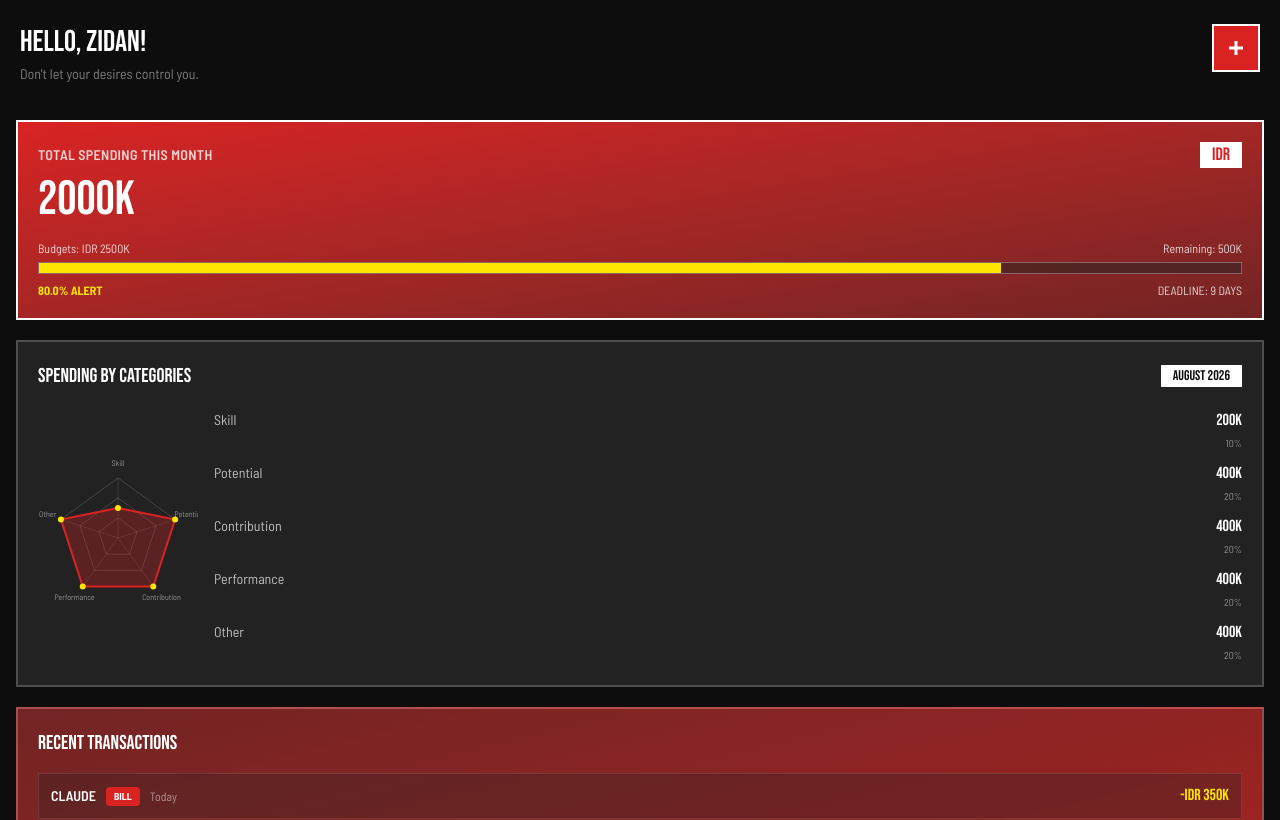
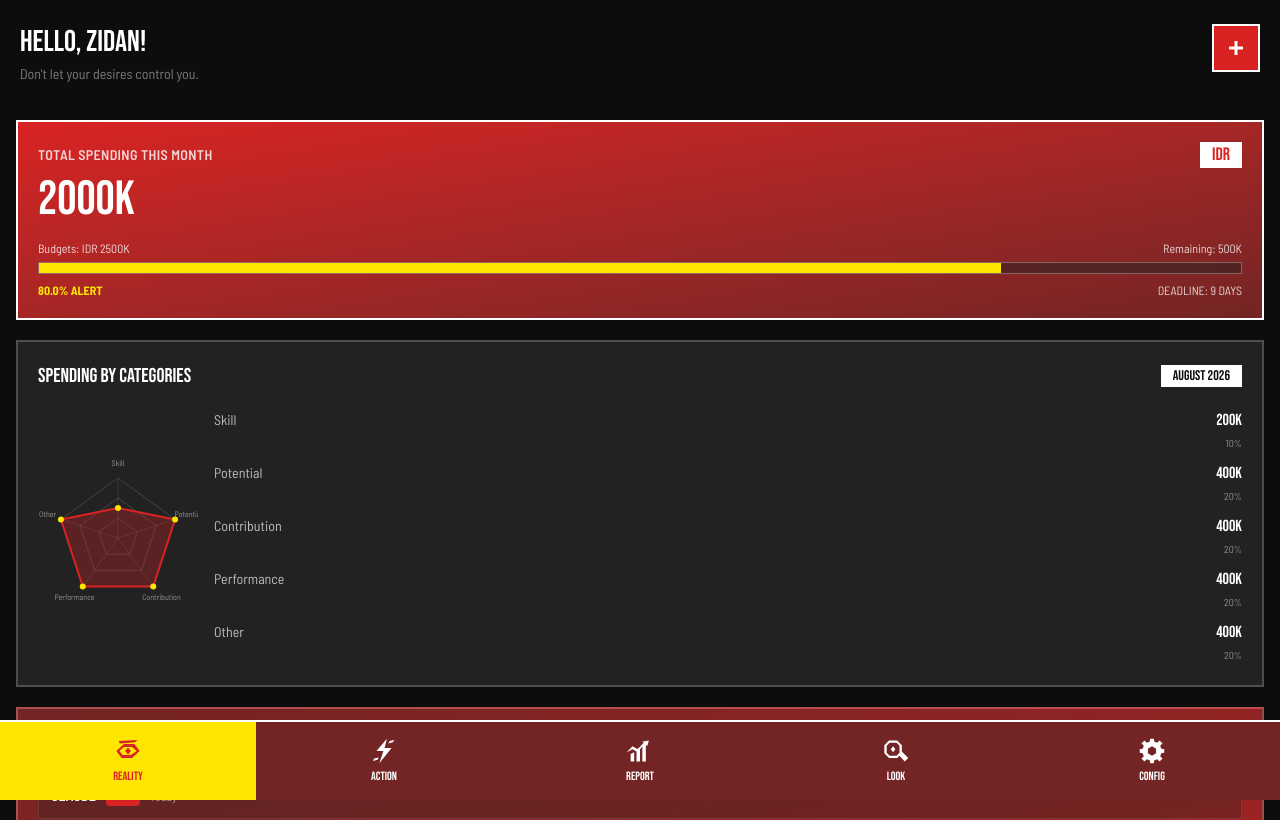
Before and after one commit to Z1danp/expense-tracker, a React (Vite) app in the folder apps/client/: page / in a window 1280 px wide. Shown: the top 820 px of the page. Built offline with nearby package versions, Linux system fonts and the light colour scheme.

Commit message:
add: scaffold dashboard

```diff
--- /dev/null
+++ b/apps/client/src/features/dashboard/components/DummyBottomNav.tsx
@@ -0,0 +1,46 @@
+import { useState } from 'react';
+import realityIcon from '../../../assets/reality.svg';
+import actionIcon from '../../../assets/action.svg';
+import reportIcon from '../../../assets/report.svg';
+import lookIcon from '../../../assets/look.svg';
+import configIcon from '../../../assets/config.svg';
+
+const NAV_ITEMS = [
+  { id: 'reality', label: 'REALITY', icon: realityIcon },
+  { id: 'action', label: 'ACTION', icon: actionIcon },
+  { id: 'report', label: 'REPORT', icon: reportIcon },
+  { id: 'look', label: 'LOOK', icon: lookIcon },
+  { id: 'config', label: 'CONFIG', icon: configIcon },
+];
+
+export default function DummyBottomNav() {
+  const [activeTab, setActiveTab] = useState('reality');
+
+  return (
+    <nav className="fixed bottom-0 left-0 bg-dark-maroon border-t-2 border-white flex h-20 w-full ">
+      {NAV_ITEMS.map((item) => {
+        const isActive = activeTab === item.id;
+
+        return (
+          <button
+            key={item.id}
+            onClick={() => setActiveTab(item.id)}
+            className={`flex flex-1 flex-col items-center justify-center transition-colors duration-200 cursor-pointer border-none ${isActive ? 'bg-acid-yellow text-red' : 'text-white hover:bg-charcoal-gray/20'}`}
+          >
+            <div
+              className="w-7 h-7 mb-1 bg-current"
+              style={{
+                WebkitMask: `url(${item.icon}) no-repeat center`,
+                WebkitMaskSize: `contain`,
+                mask: `url(${item.icon}) no-repeat center`,
+                maskSize: `contain`,
+              }}
+            />
+
+            <span className="font-bebas text-xs">{item.label}</span>
+          </button>
+        );
+      })}
+    </nav>
+  );
+}
--- a/apps/client/src/features/dashboard/pages/Dashboard.tsx
+++ b/apps/client/src/features/dashboard/pages/Dashboard.tsx
@@ -3,6 +3,7 @@ import SpendingSummaryCard from '../components/SpendingSummaryCard';
 import SpendingByCategory from '../components/SpendingByCategory';
 import RecentTransactions from '../components/RecentTransactions';
 import BottomStatsCards from '../components/BottomStatsCards';
+import DummyBottomNav from '../components/DummyBottomNav';
 
 // Mock data — replace with real data from API/state
 const MOCK_CATEGORIES = [
@@ -42,6 +43,8 @@ export default function Dashboard() {
       <RecentTransactions transactions={MOCK_TRANSACTIONS} />
 
       <BottomStatsCards changePercent={9.5} deadlineDays={9} />
+
+      <DummyBottomNav />
     </div>
   );
 }
```
